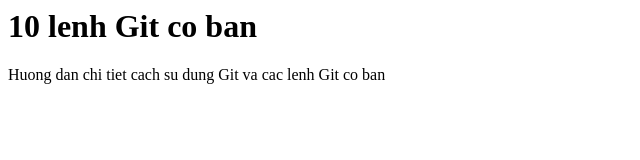
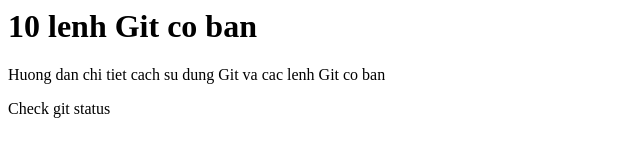
Before and after one commit to B20CN740/Github_Tutorial, a plain HTML site: page index.html in a window 1280 px wide. Shown: the whole page, without its empty margins (0-640 px from the left). Drawn offline with Linux system fonts and the light colour scheme.

Commit message:
add <span>

```diff
--- a/index.html
+++ b/index.html
@@ -9,6 +9,7 @@
 <body>
     <h1>10 lenh Git co ban</h1>
     <p>Huong dan chi tiet cach su dung Git va cac lenh Git co ban</p>
+    <span>Check git status</span>
 </body>
 
 </html>
```
